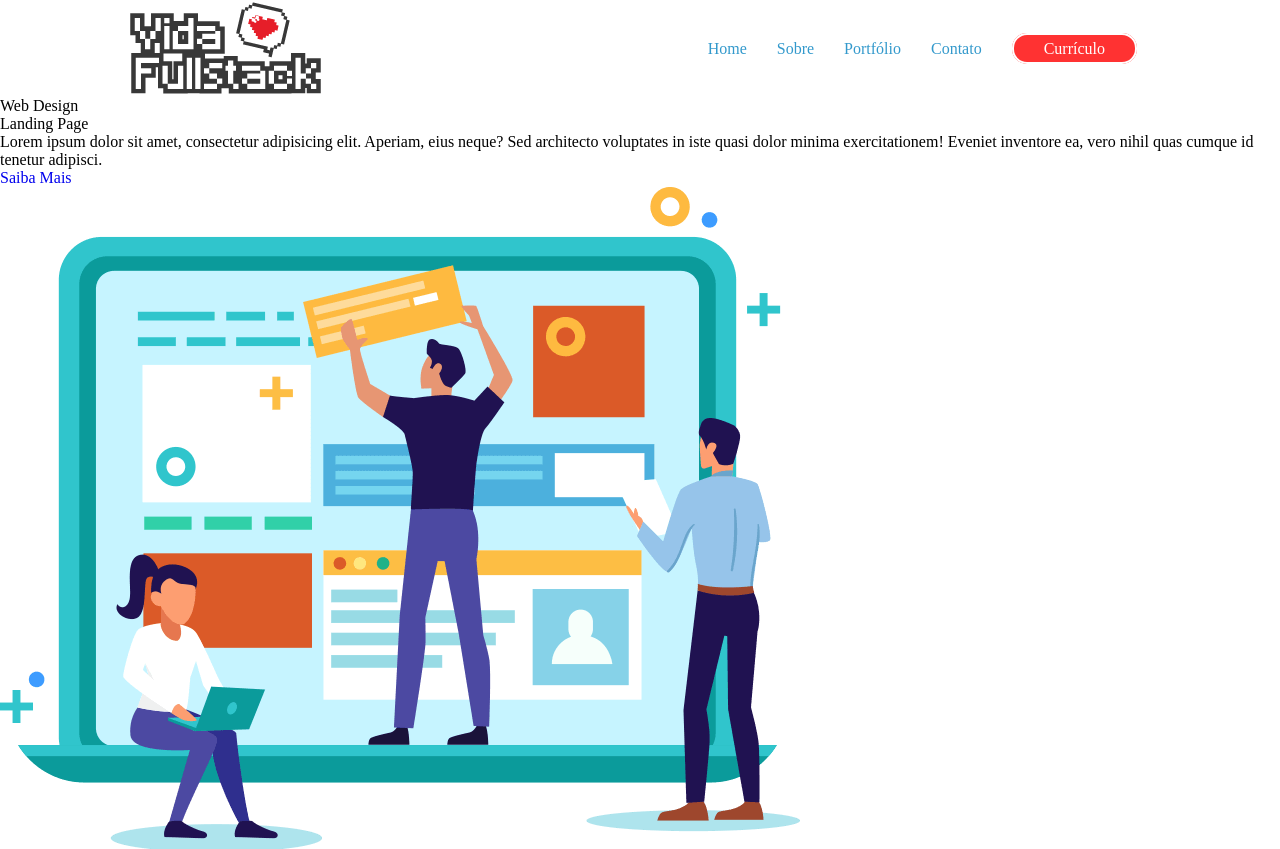
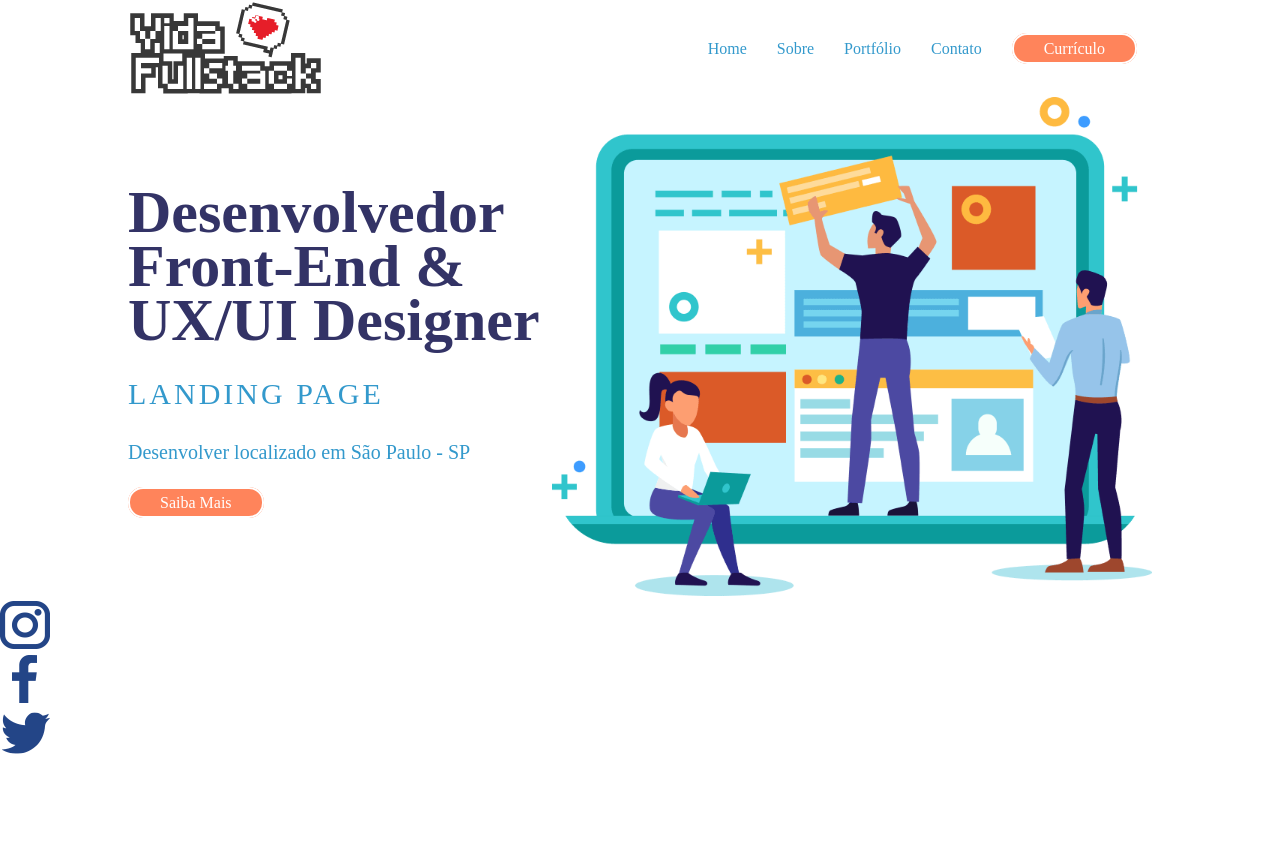
Before and after one commit to caiosilvatrofino/page-project, a plain HTML site: page index.html in a window 1280 px wide. Shown: the top 849 px of the page. After the commit the page ends 800 px from the top, so only its background shows below. Drawn offline with Linux system fonts and the light colour scheme.

Commit message:
update project

```diff
--- a/css/button.css
+++ b/css/button.css
@@ -10,6 +10,8 @@ header section ul li .btn-button {
     border: 2px solid white;
     opacity: 0.8;
     cursor: pointer;
+    padding: 5px 30px;
+    border-radius: 15px;
 }
 
 
--- a/css/header.css
+++ b/css/header.css
@@ -1,7 +1,6 @@
 header section{
-    width: 1024px;
-    margin: 0 auto;
-    display: flex;
+
+
     justify-content: space-between;
     align-items: center;
 
@@ -20,8 +19,13 @@ header section ul li {
 header section ul li a {
     text-decoration: none;
     color: #3399CC;
+    transition: 0.5s;
 }
 
-header section ul li .btn-button {
-    background-color: red;
+
+header section ul li a:hover {
+    text-decoration: none;
+    color: #80bedd;
+    text-decoration: underline;
+
 }
--- /dev/null
+++ b/css/main.css
@@ -0,0 +1,31 @@
+.sobre-web-design {
+    justify-content:space-between ;
+    align-items: center;
+}
+
+
+.sobre-web-design article h1 {
+    font-size: 60px;
+    line-height: 90%;
+    margin-bottom: 30px;
+    color: #333366;
+    font-weight: bold;
+}
+
+.sobre-web-design article h2 {
+    font-size: 30px;
+    text-transform: uppercase;
+    margin-bottom: 30px;
+    letter-spacing: 3px;
+    color: #3399cc;
+
+}
+
+
+.sobre-web-design article p {
+    color: #3399cc;
+    margin-top: 10px 0 30px 0;
+    margin-bottom: 30px;
+    font-size: 20px;
+
+}
--- a/css/style.css
+++ b/css/style.css
@@ -1,5 +1,6 @@
 @import "./header.css";
 @import "./button.css";
+@import "./main.css";
 
 /* RESET ALL CONTENT OF CSS */
 * {
@@ -13,3 +14,21 @@
     list-style: none;
 
 }
+
+.container {
+    display: flex;
+    flex-direction: column;
+    width: 1024px;
+    margin: 0 auto;
+
+}
+
+.row {
+   display: flex;
+   flex-direction: row;
+}
+
+
+.sobre-web-design figcaption img {
+    width: 600px;
+}
--- a/index.html
+++ b/index.html
@@ -9,17 +9,17 @@
 <body>
 
     <!-- HEADER -->
-    <header>
+    <header class="container">
         <article>
-            <section>
+            <section class="row">
                 <img src="/assets/imagens/logo.png" alt="">
 
                 <nav>
                     <ul>
-                        <li><a href="#">Home</a></li>
-                        <li><a href="#">Sobre</a></li>
-                        <li><a href="#">Portfólio</a></li>
-                        <li><a href="#">Contato</a></li>
+                        <li><a id="home" href="#">Home</a></li>
+                        <li><a id="sobre" href="#">Sobre</a></li>
+                        <li><a id="portfolio" href="#">Portfólio</a></li>
+                        <li><a id="contatos" href="#">Contato</a></li>
                         <li><a class="btn-button btn-laranja" href="#">Currículo</a></li>
                     </ul>
                 </nav>
@@ -31,20 +31,25 @@
 
         <!-- MAIN CONTAINER-->
 
-    <main>
+    <main class="container">
 
         <!-- SECTION CONTENT OF SITE -->
-        <section>
-            <h1>Web Design</h1>
-            <h2>Landing Page</h2>
-            <p>Lorem ipsum dolor sit amet, consectetur adipisicing elit. Aperiam, eius neque? Sed architecto voluptates in iste quasi dolor minima exercitationem! Eveniet inventore ea, vero nihil quas cumque id tenetur adipisci.</p>
+        <section class="row sobre-web-design">
+            <article>
+                <h1>Desenvolvedor Front-End & UX/UI Designer</h1>
+                <h2>Landing page</h2>
+                <p>Desenvolver localizado em São Paulo - SP</p>
 
-            <a href="#">Saiba Mais</a>
+                 <a class="btn-button btn-laranja" href="#">Saiba Mais</a>
+            </article>
+            <figcaption>
+            <img src="/assets/imagens/pessoas-construindo-pc.png" alt="Construindo PC">
+            </figcaption>
         </section>
 
         <!-- END SECTION CONTENT OF SITE -->
 
-        <img src="/assets/imagens/pessoas-construindo-pc.png" alt="Construindo PC">
+
     </main>
 
     <!-- END MAIN CONTAINER -->
```
